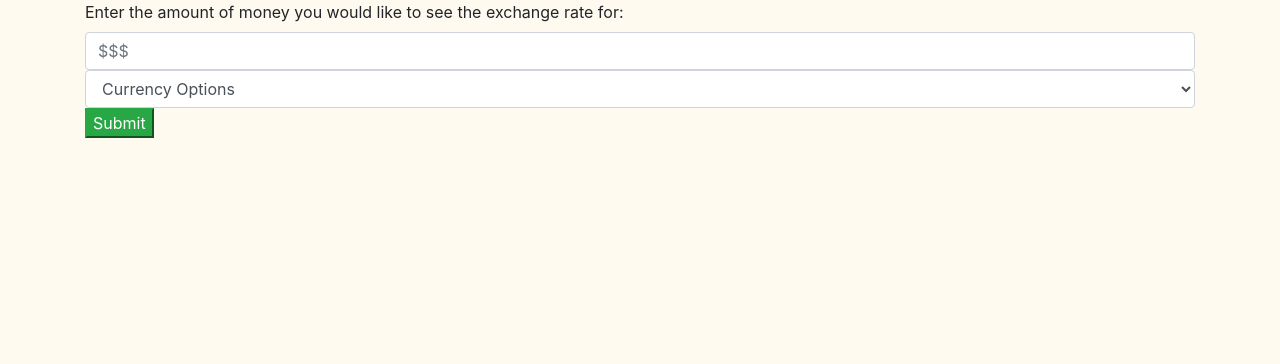
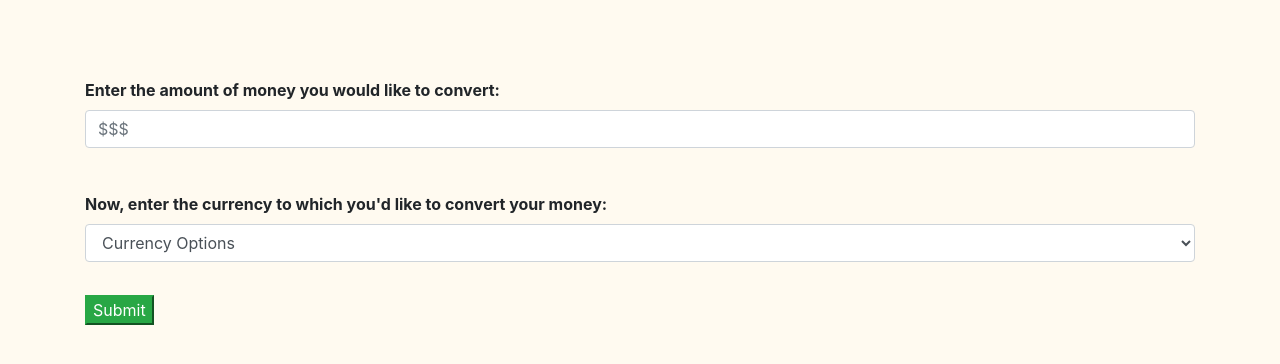
Before and after one commit to joey3001/CurrencyExchange, a website built with webpack: page src/index.html in a window 1280 px wide. Built offline with nearby package versions, Linux system fonts and the light colour scheme.

Commit message:
Add custom styling

```diff
--- a/src/css/styles.css
+++ b/src/css/styles.css
@@ -1,3 +1,16 @@
 body {
   background-color: floralwhite;
 }
+
+#exchange {
+  margin-top: 3%;
+}
+
+button {
+  margin-top: 3%;
+}
+
+label {
+  margin-top: 4%;
+  font-weight: bold;
+}
--- a/src/index.html
+++ b/src/index.html
@@ -6,8 +6,9 @@
 <body>
   <div class='container'>
     <form id='exchange'>
-      <label for='money'>Enter the amount of money you would like to see the exchange rate for: </label>
+      <label for='money'>Enter the amount of money you would like to convert: </label>
       <input id='money' class='form-control' type='number' placeholder='$$$' required>
+      <label>Now, enter the currency to which you'd like to convert your money: </label>
       <select class='form-control' id='alternateCurrency' required>
         <option value=''>Currency Options</option>
         <option value='EUR'>Euros</option>
--- a/src/js/ExchangeFetch.js
+++ b/src/js/ExchangeFetch.js
@@ -3,7 +3,7 @@ export default class ExchangeFetch {
 
   static async currencyCall() {
     try {
-      const response = await fetch (`https://v6.exchangerate-api.com/v6/c1aad328c7c9d64394703176/latest/USD`);
+      const response = await fetch (`https://v6.exchangerate-api.com/v6/c1aad328c7c9d64394703176/latest/USD/blahhhh`);
       if (!response.ok) {
         throw Error(response.statusText);
       }
@@ -24,7 +24,6 @@ export default class ExchangeFetch {
       }
     }
     else if (typeof(response) === 'object') {
-      console.log(response);
       $('#output').text(`There was the following error: ${response['error-type']}`)
     }
     else {
```
